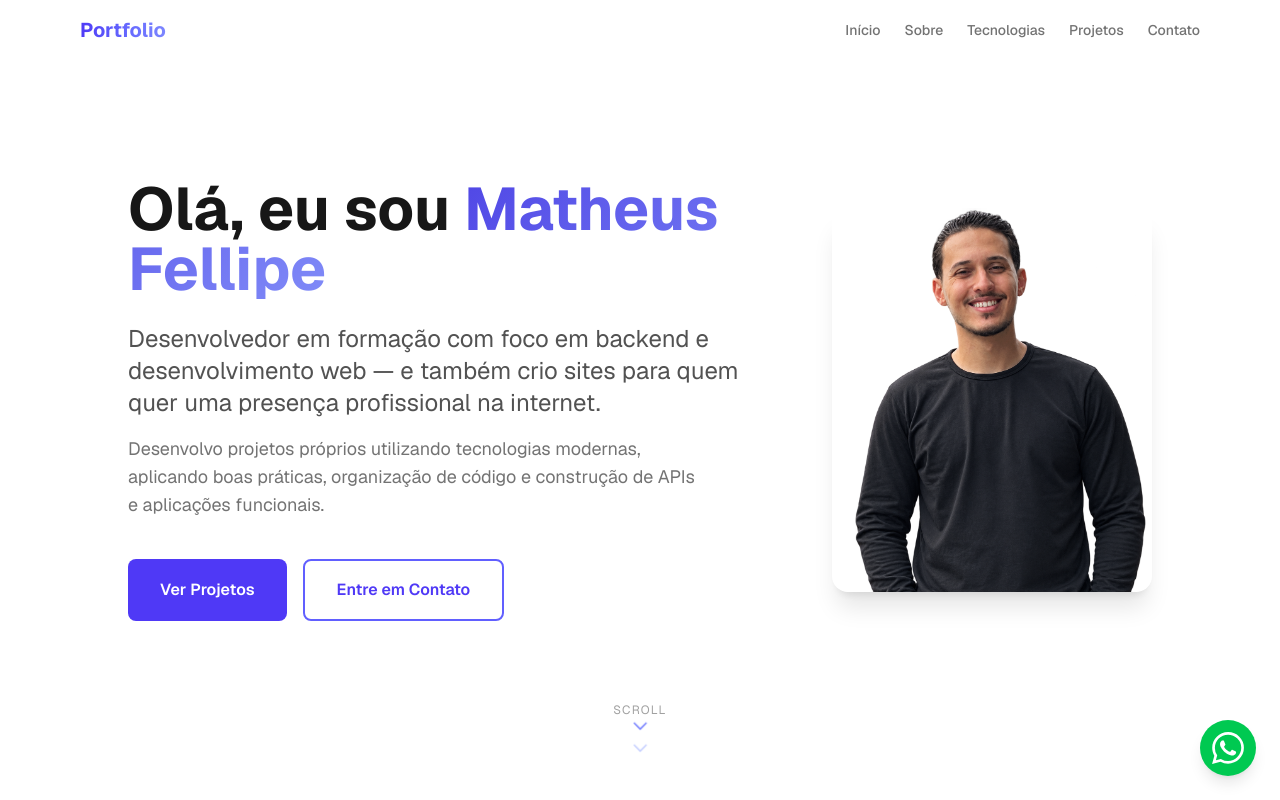
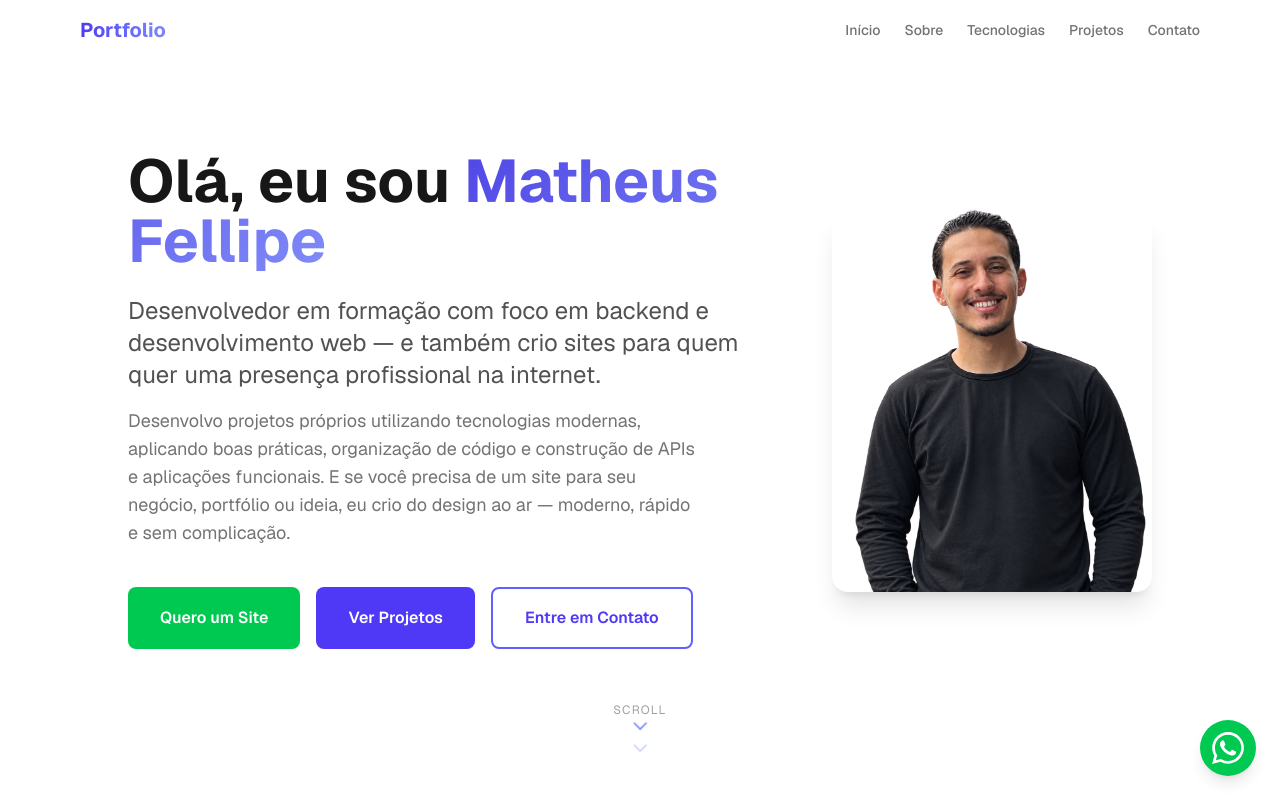
Before and after one commit to mthlima13/portfolio-curricular, a Next.js app: page / in a window 1280 px wide. Shown: the top 800 px of the page. Built offline with nearby package versions, Linux system fonts and the light colour scheme.

Commit message:
Destaca criacao de sites na apresentacao inicial

```diff
--- a/app/components/Hero.tsx
+++ b/app/components/Hero.tsx
@@ -54,13 +54,19 @@ export default function Hero() {
                 mounted ? "opacity-100 translate-y-0" : "opacity-0 translate-y-6"
               }`}
             >
-              Desenvolvo projetos próprios utilizando tecnologias modernas, aplicando boas práticas, organização de código e construção de APIs e aplicações funcionais.
+              Desenvolvo projetos próprios utilizando tecnologias modernas, aplicando boas práticas, organização de código e construção de APIs e aplicações funcionais. E se você precisa de um site para seu negócio, portfólio ou ideia, eu crio do design ao ar — moderno, rápido e sem complicação.
             </p>
             <div
               className={`flex flex-col sm:flex-row gap-4 justify-center md:justify-start transition-all duration-700 delay-[400ms] ${
                 mounted ? "opacity-100 translate-y-0" : "opacity-0 translate-y-6"
               }`}
             >
+              <button
+                onClick={() => handleScrollTo("sites")}
+                className="px-8 py-4 bg-green-500 text-white rounded-lg font-semibold hover:bg-green-600 transition-all duration-300 card-hover"
+              >
+                Quero um Site
+              </button>
               <button
                 onClick={() => handleScrollTo("projetos")}
                 className="px-8 py-4 bg-indigo-600 text-white rounded-lg font-semibold hover:bg-indigo-500 transition-all duration-300 card-hover"
```
